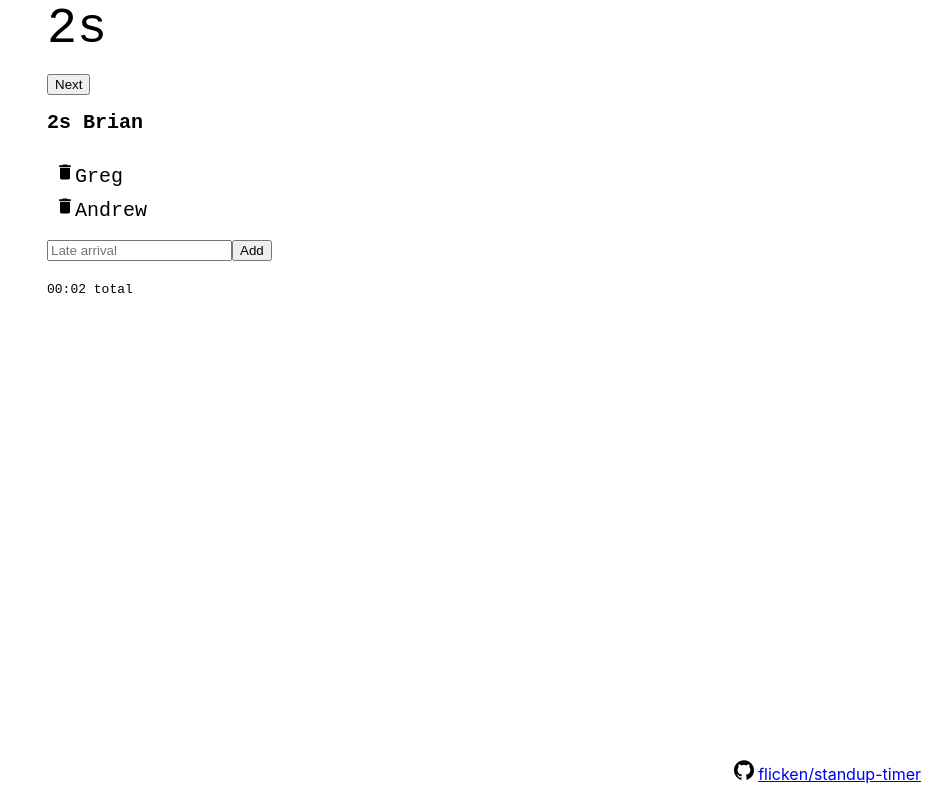
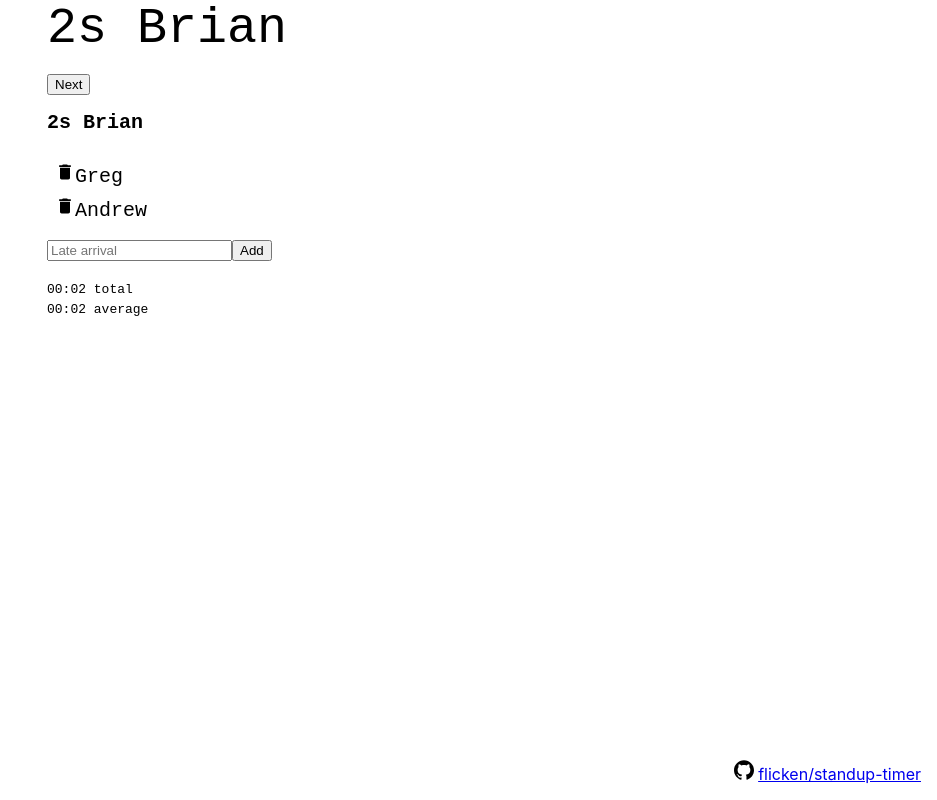
Before and after one commit to flicken/standup-timer, a React (Create React App) app: page / in a window 1280 px wide. Both pictures are taken after a click on the button "Start". Shown: the whole page, without its empty margins (343-1280 px from the left). Built offline with nearby package versions, Linux system fonts and the light colour scheme.

Commit message:
UI improvements
* Add average to summary
* Add in progress name to top

```diff
--- a/src/App.tsx
+++ b/src/App.tsx
@@ -2,7 +2,6 @@ import React, { useRef, useState } from "react";
 import "./App.css";
 
 import produce from "immer";
-import { DragDropContext, Droppable, Draggable } from "react-beautiful-dnd";
 
 import { Footer } from "./Footer";
 import { shuffle } from "./utils";
@@ -135,7 +134,8 @@ function App() {
     <div style={{ maxWidth: "500px", margin: "auto" }}>
       <div>
         <samp style={{ fontSize: 50 }}>
-          {state.inProgress ? state.inProgress.time + `s` : timerState}
+          {state.inProgress ? state.inProgress.time + `s` : timerState}{" "}
+          {state.inProgress && state.inProgress.name}
         </samp>
         <p></p>
         <div>{timerButton[timerState]}</div>
@@ -179,7 +179,15 @@ function App() {
         <p></p>
       </div>
       {totalTime !== undefined && (
-        <samp>{formatTime(totalTime) + ` total`}</samp>
+        <samp>
+          {formatTime(totalTime) + ` total`}
+          <br />
+          {formatTime(
+            Math.floor(
+              totalTime / (state.done.length + (state.inProgress ? 1 : 0))
+            )
+          ) + ` average`}
+        </samp>
       )}
       <Footer />
     </div>
--- a/src/OnDeck.tsx
+++ b/src/OnDeck.tsx
@@ -1,7 +1,5 @@
-import React, { useRef, useState } from "react";
 import "./App.css";
 
-import produce from "immer";
 import { DragDropContext, Droppable, Draggable } from "react-beautiful-dnd";
 import { reorder } from "./utils";
 
--- a/tsconfig.json
+++ b/tsconfig.json
@@ -18,7 +18,7 @@
     "resolveJsonModule": true,
     "isolatedModules": true,
     "noEmit": true,
-    "jsx": "react"
+    "jsx": "react-jsx"
   },
   "include": [
     "src"
```
